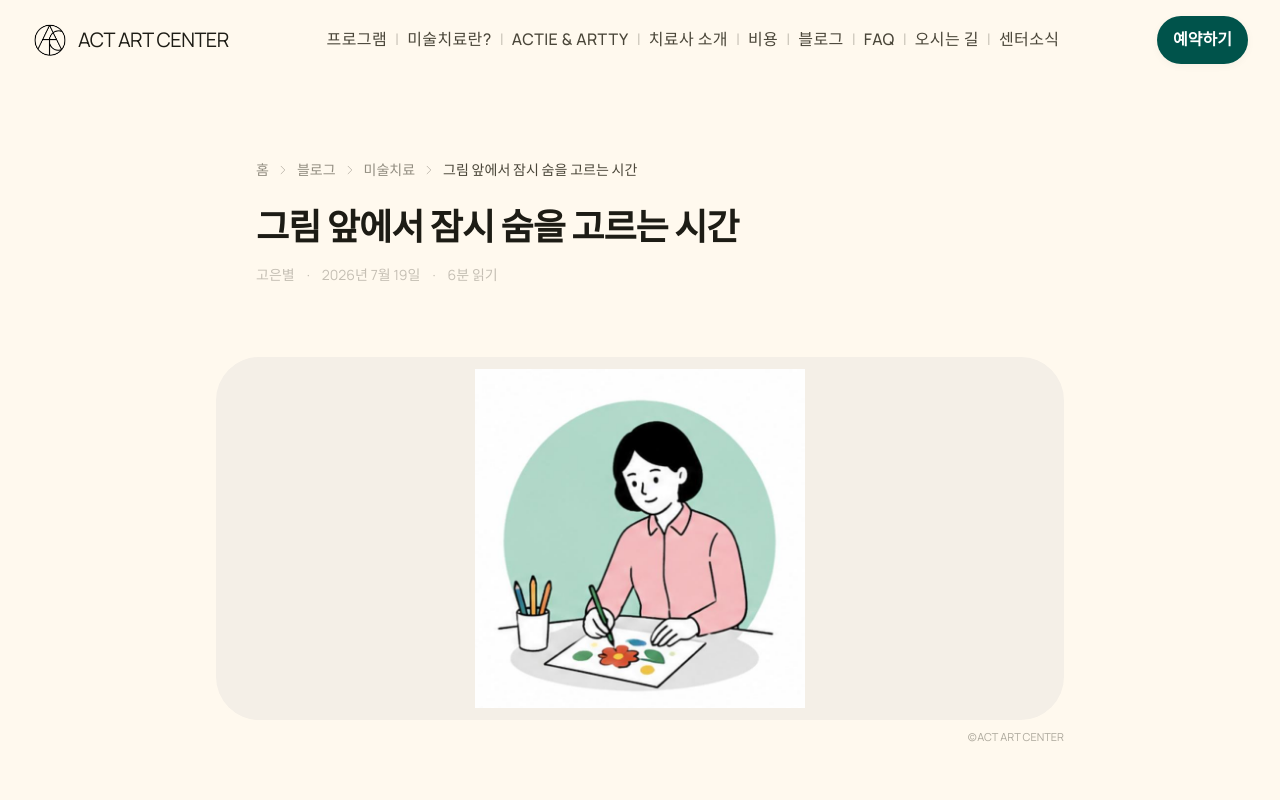
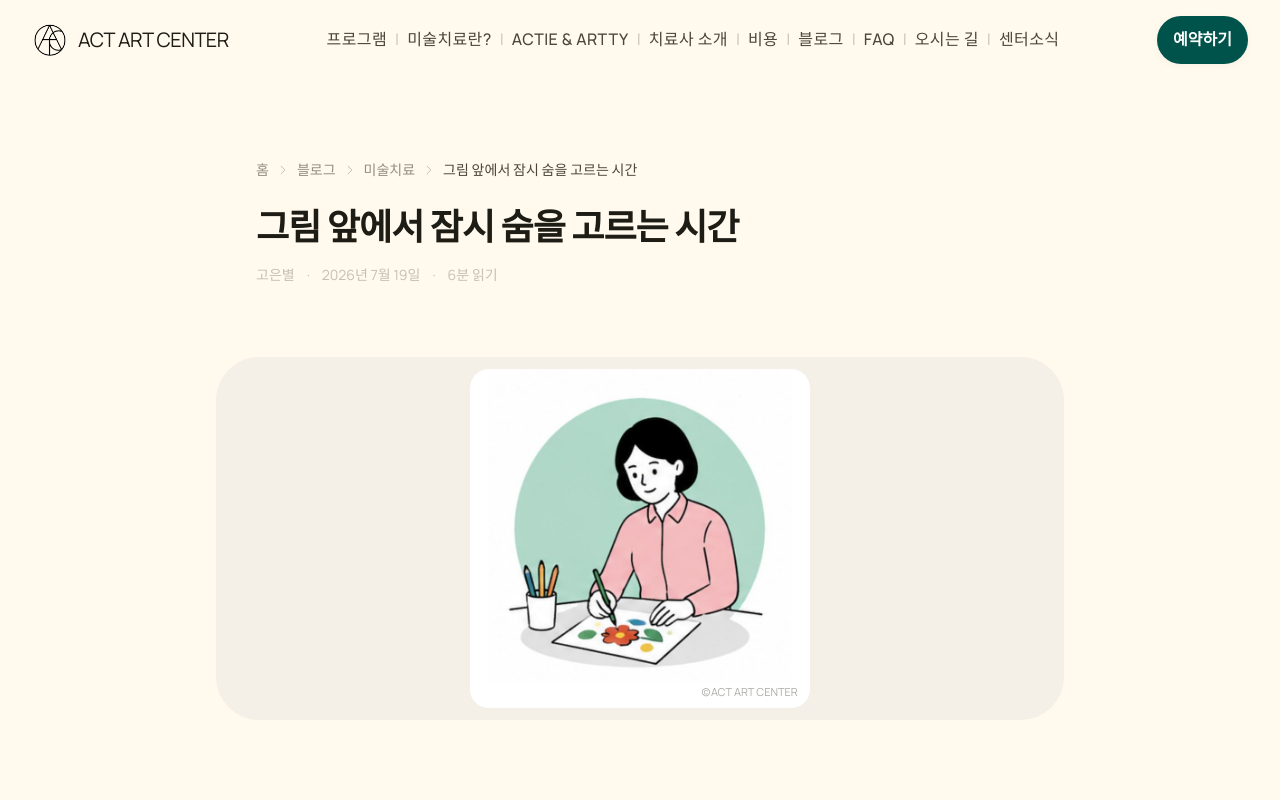
Before and after one commit to act-art-center/actartcenter.com, a Next.js app: page /blog/pause-and-breathe-before-a-drawing in a window 1280 px wide. Shown: the top 800 px of the page. Built offline with nearby package versions, Linux system fonts and the light colour scheme.

Commit message:
fix(blog): place copyright inside white image frame

```diff
--- a/src/app/blog/[slug]/page.tsx
+++ b/src/app/blog/[slug]/page.tsx
@@ -178,19 +178,23 @@ export default async function BlogPostPage({ params }: Props) {
 
       {/* Featured Image */}
       <div className="relative w-full max-w-4xl mx-auto px-6 -mt-2">
-        <div className="relative aspect-[21/9] rounded-2xl overflow-hidden bg-[#f4efe7]">
+        <div className="aspect-[21/9] rounded-2xl overflow-hidden bg-[#f4efe7] p-3">
+          <div className="mx-auto flex h-full max-w-full aspect-square flex-col overflow-hidden rounded-md bg-white">
+            <div className="relative min-h-0 flex-1">
               <Image
                 src={post.image}
                 alt={`${post.title} 블로그 커버`}
                 fill
                 priority
-            className="object-contain p-3"
-            sizes="(max-width: 896px) 100vw, 896px"
+                className="object-contain"
+                sizes="(max-width: 896px) 42vw, 360px"
               />
             </div>
-        <p className="mt-2 text-right text-[11px] leading-relaxed text-charcoal/45">
+            <p className="shrink-0 bg-white px-3 pb-2 text-right text-[11px] leading-relaxed text-charcoal/45">
               (c)ACT ART CENTER
             </p>
+          </div>
+        </div>
       </div>
 
       {/* Content */}
```
Lines whose indentation alone changed are shown as unchanged.
